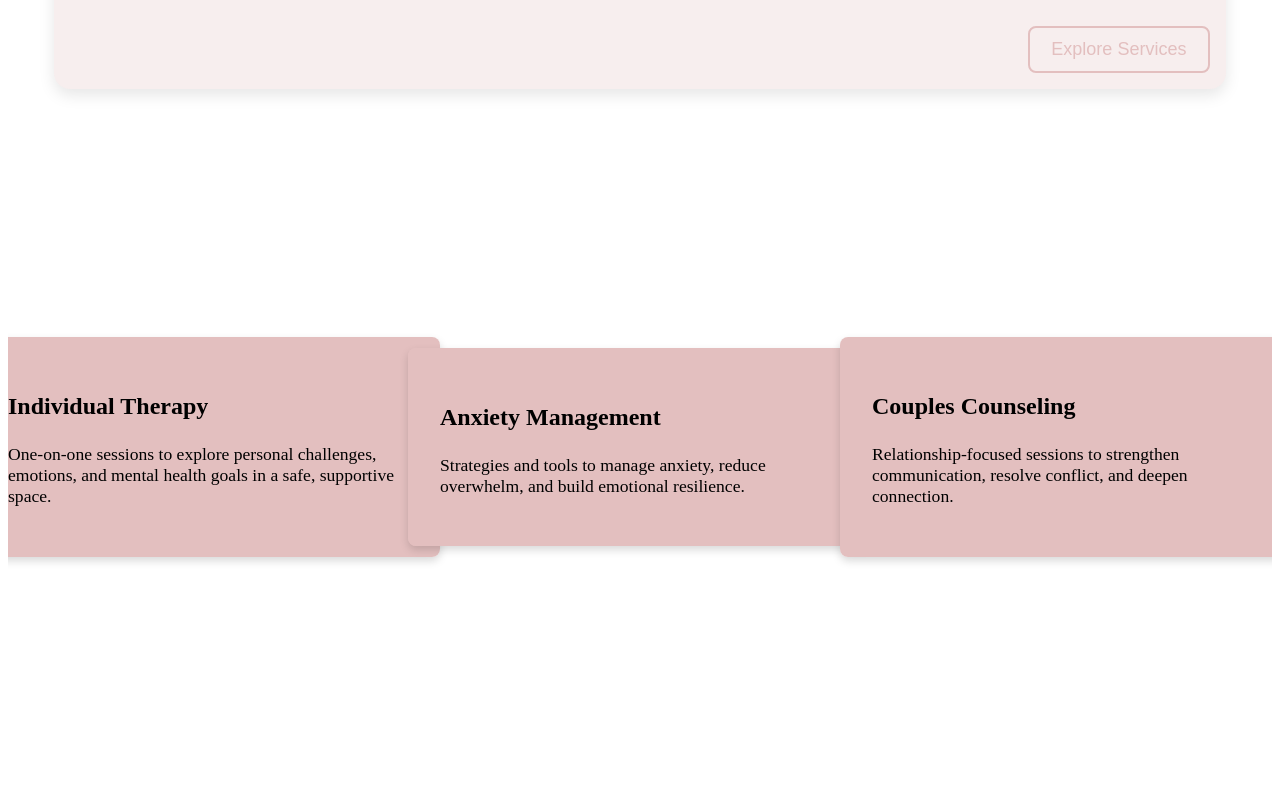
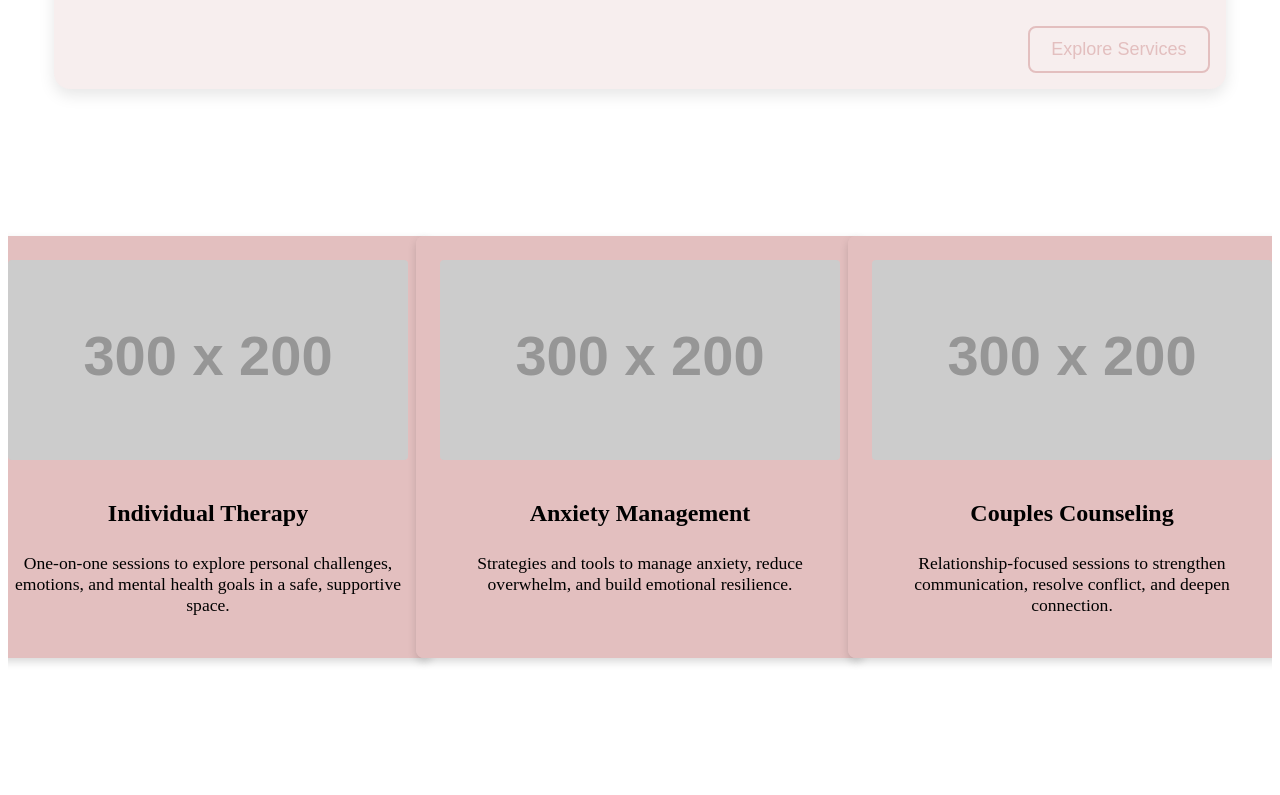
Before and after one commit to dhruvshah1093/soul-solace, a Vue app: page / in a window 1280 px wide. Shown: the part 1465-2260 px from the top of the page. Built offline with nearby package versions, Linux system fonts and the light colour scheme.

Commit message:
Add image placeholders to service cards

```diff
--- a/src/App.vue
+++ b/src/App.vue
@@ -45,6 +45,7 @@
           :key="service.title"
           :title="service.title"
           :description="service.description"
+          :image="service.image"
         />
       </section>
       <section id="contact">
@@ -89,7 +90,10 @@ onMounted(async () => {
   const slugs = ['therapy', 'anxiety', 'couples']
   for (const slug of slugs) {
     const res = await fetch(`/content/services/${slug}.md`)
-    services.value.push(parseFrontMatter(await res.text()))
+    services.value.push({
+      ...parseFrontMatter(await res.text()),
+      image: 'https://via.placeholder.com/300x200?text=Service+Image',
+    })
   }
 
   const contactRes = await fetch('/content/contact.json')
@@ -147,7 +151,7 @@ nav a.active {
   grid-template-columns: repeat(auto-fit, minmax(250px, 1fr));
   gap: 2rem;
   justify-items: center;
-  align-items: center;
+  align-items: stretch;
   justify-content: space-evenly;
   align-content: space-evenly;
   min-height: 80vh;
--- a/src/components/ServiceCard.vue
+++ b/src/components/ServiceCard.vue
@@ -1,28 +1,51 @@
 <template>
   <div class="card">
-    <h3>{{ title }}</h3>
-    <p>{{ description }}</p>
+    <img :src="image" alt="Service image" class="service-image" />
+    <h3 class="service-title">{{ title }}</h3>
+    <p class="service-description">{{ description }}</p>
   </div>
 </template>
 
 <script setup>
-defineProps(['title', 'description'])
+defineProps({
+  title: String,
+  description: String,
+  image: {
+    type: String,
+    default: 'https://via.placeholder.com/300x200?text=Service+Image',
+  },
+})
 </script>
 
 <style scoped>
 .card {
   background: linear-gradient(135deg, #e3bfbf, #e3bfbf);
   box-shadow: 0 4px 8px rgba(0, 0, 0, 0.15);
-  padding: 2rem;
+  padding: 1.5rem;
   border-radius: 8px;
   width: 100%;
+  display: flex;
+  flex-direction: column;
+  align-items: center;
+  text-align: center;
+  min-height: 350px;
 }
 
-.card h3 {
-  font-size: 1.5rem;
+.service-image {
+  width: 100%;
+  height: 200px;
+  object-fit: cover;
+  border-radius: 4px;
+  margin-bottom: 1rem;
 }
 
-.card p {
+.service-title {
+  font-size: 1.5rem;
+  margin-bottom: 0.5rem;
+}
+
+.service-description {
   font-size: 1.1rem;
 }
+
 </style>
```
